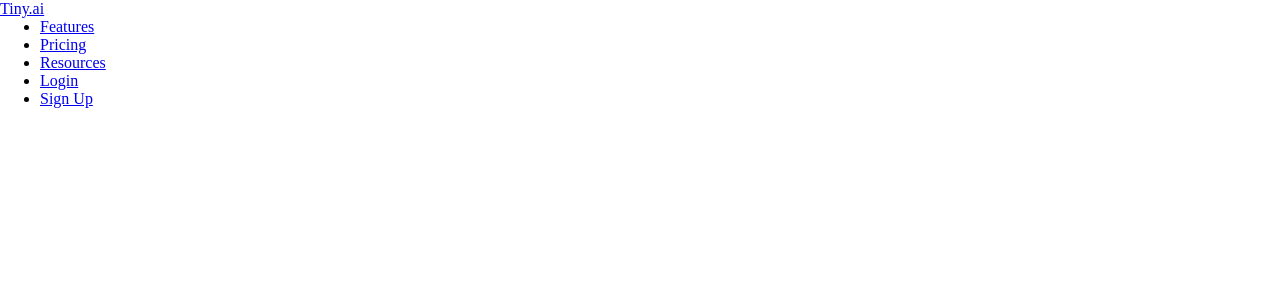
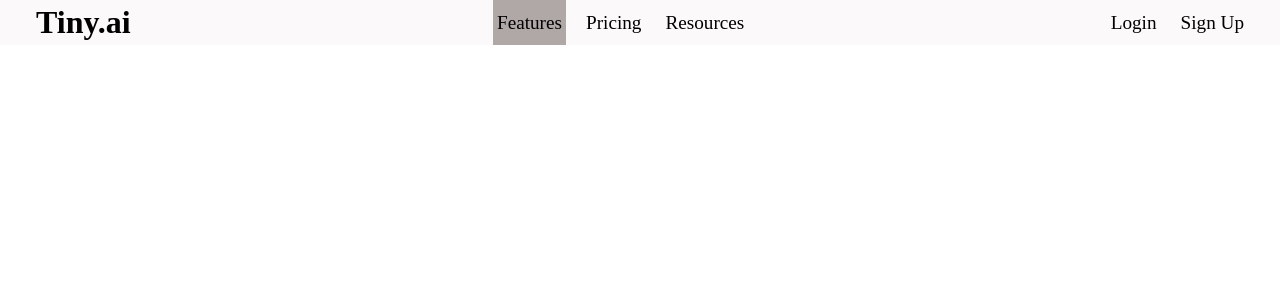
Before and after one commit to gantavya99/tiny-ai, a React (Create React App) app in the folder tiny.ai/: page / in a window 1280 px wide. Shown: the top 300 px of the page. Built offline with nearby package versions, Linux system fonts and the light colour scheme.

Commit message:
Nav bar finished

```diff
--- a/tiny.ai/src/components/Nav.jsx
+++ b/tiny.ai/src/components/Nav.jsx
@@ -4,9 +4,9 @@
   return (
     <nav className="nav">
 
-        <a href='/'className='tiny.ai'>Tiny.ai</a>
+        <a href='/'className='site-title'>Tiny.ai</a>
         <ul className="pages">
-            <li>
+            <li className='active'>
             <a href='/features'>Features</a>
             </li>
             <li>
--- a/tiny.ai/src/styles.css
+++ b/tiny.ai/src/styles.css
@@ -3,5 +3,39 @@
     margin:0;
 }
 .nav{
+    background-color:rgb(251, 249, 249);
     color:black;
+    display:flex;
+    justify-content: space-between;
+    align-items:stretch;
+    gap:2rem;
+    padding: 0 2rem;
 }
+.nav ul{
+    padding:0;
+    margin:0;
+    list-style:none;
+    display:flex;
+   font-size:1.2rem;
+    gap:1rem;
+
+}
+.site-title {
+    font-size:2rem;
+    font-weight: bold;
+}
+.nav a{
+    color:black;
+    text-decoration:none;
+    display:flex;
+    height:100%;
+    align-items:center;
+    padding:0.25rem;
+
+}
+.nav li.active{
+    background-color:rgb(176, 167, 167);
+}
+.nav li:hover{
+    transform:scale(1.1);
+}
```
